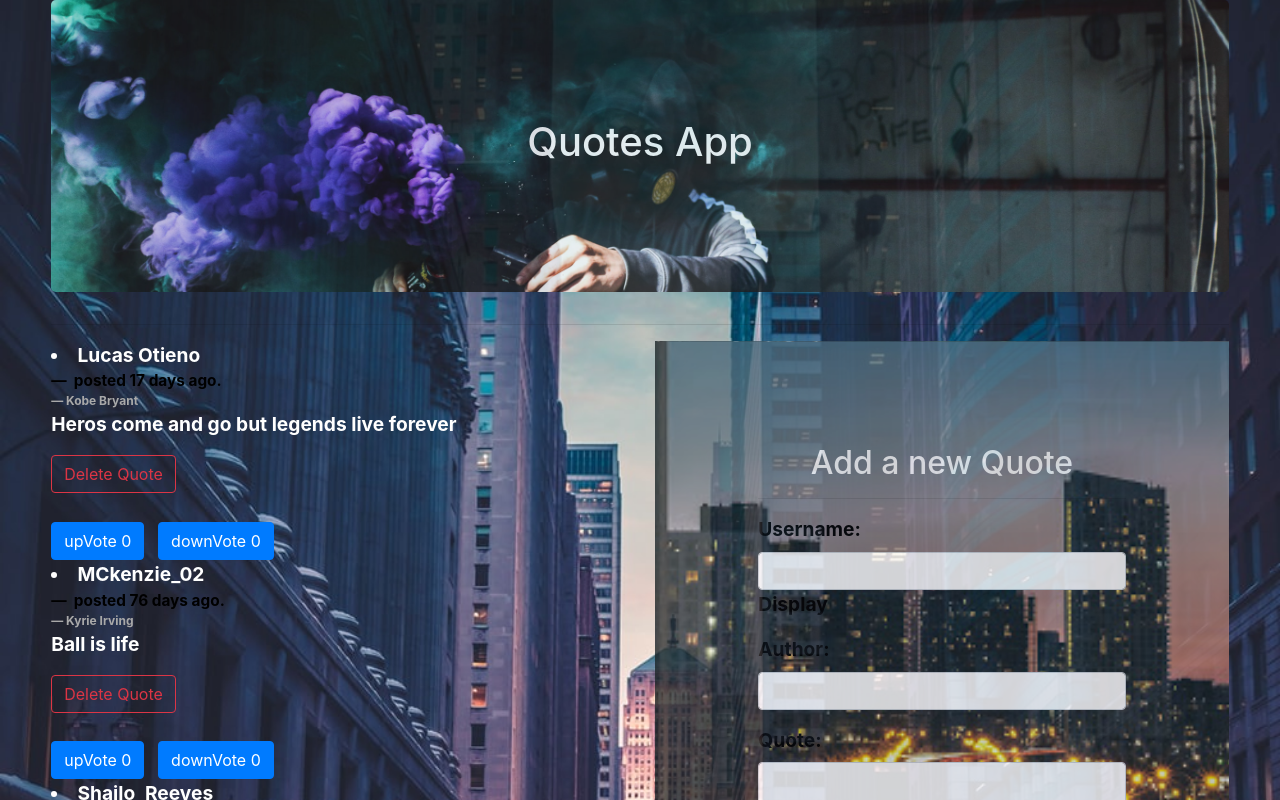
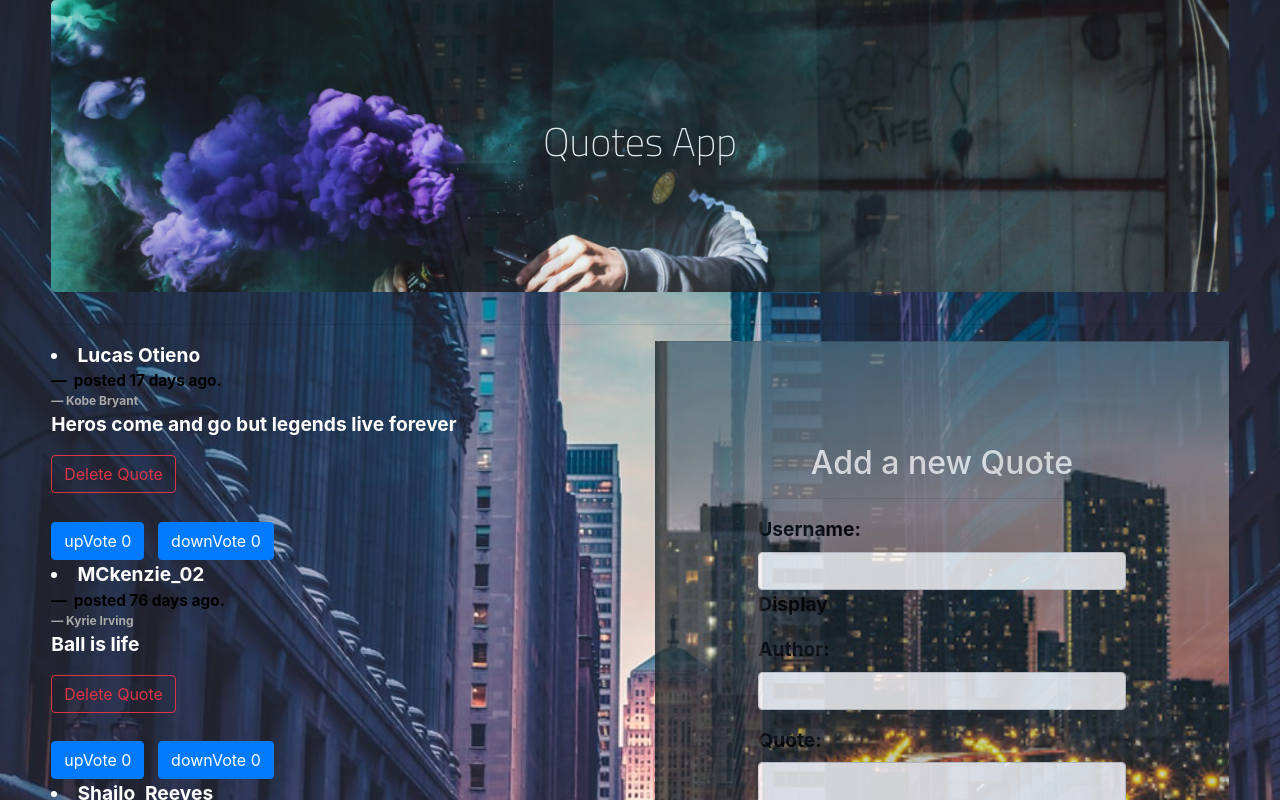
Before and after one commit to OwinoLucas/quotes, an Angular app: page / in a window 1280 px wide. Shown: the top 800 px of the page. Built offline with nearby package versions, Linux system fonts and the light colour scheme.

Commit message:
Add custom stylesheet that changed font family of template

```diff
--- a/src/app/quotes/quotes.component.css
+++ b/src/app/quotes/quotes.component.css
@@ -7,6 +7,7 @@
   padding: 10%;
   opacity: 0.83;
   text-align: center;
+  font-family: 'Titillium Web', sans-serif;
 }
 
 .page {
--- a/src/index.html
+++ b/src/index.html
@@ -1,13 +1,19 @@
 <!doctype html>
 <html lang="en">
+
 <head>
   <meta charset="utf-8">
   <title>Quotes</title>
   <base href="/">
   <meta name="viewport" content="width=device-width, initial-scale=1">
   <link rel="icon" type="image/x-icon" href="favicon.ico">
+  <link
+    href="https://fonts.googleapis.com/css2?family=Roboto:ital,wght@0,100;0,300;1,100&family=Titillium+Web:wght@200&display=swap"
+    rel="stylesheet">
 </head>
+
 <body>
   <app-root></app-root>
 </body>
+
 </html>
```
